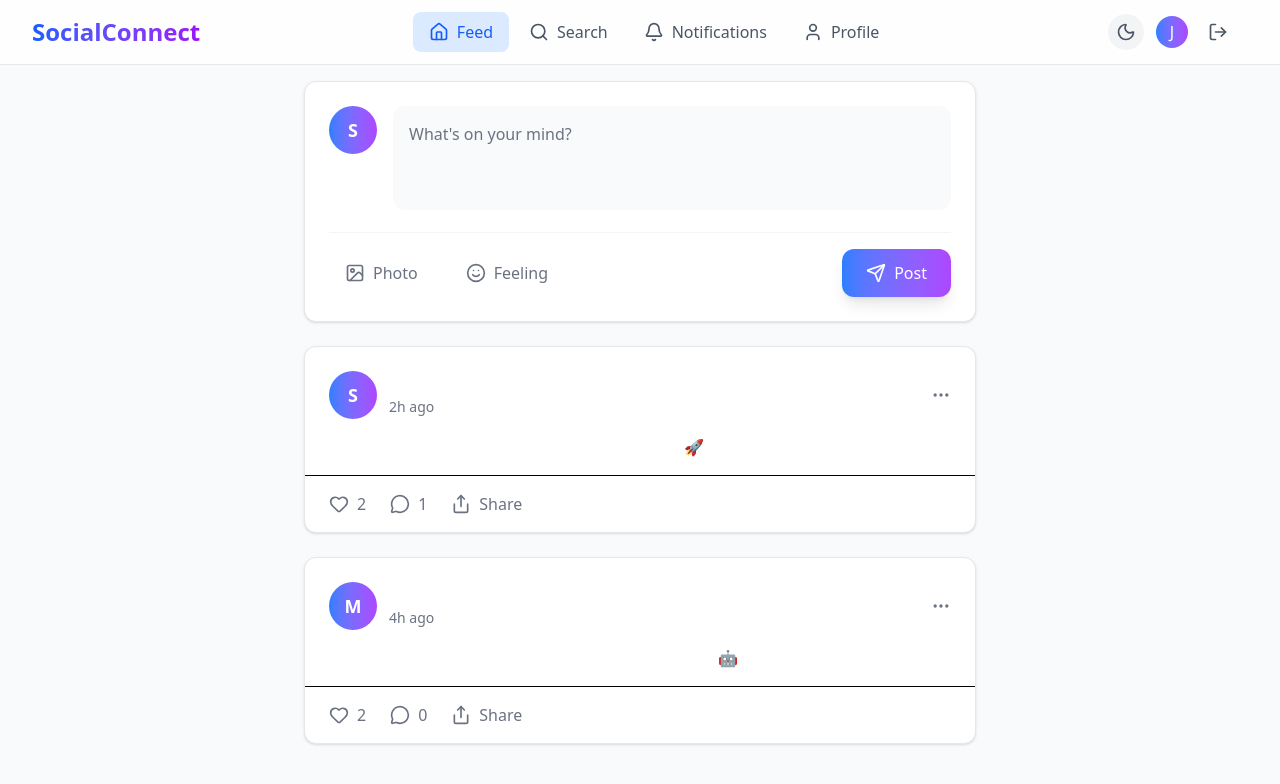
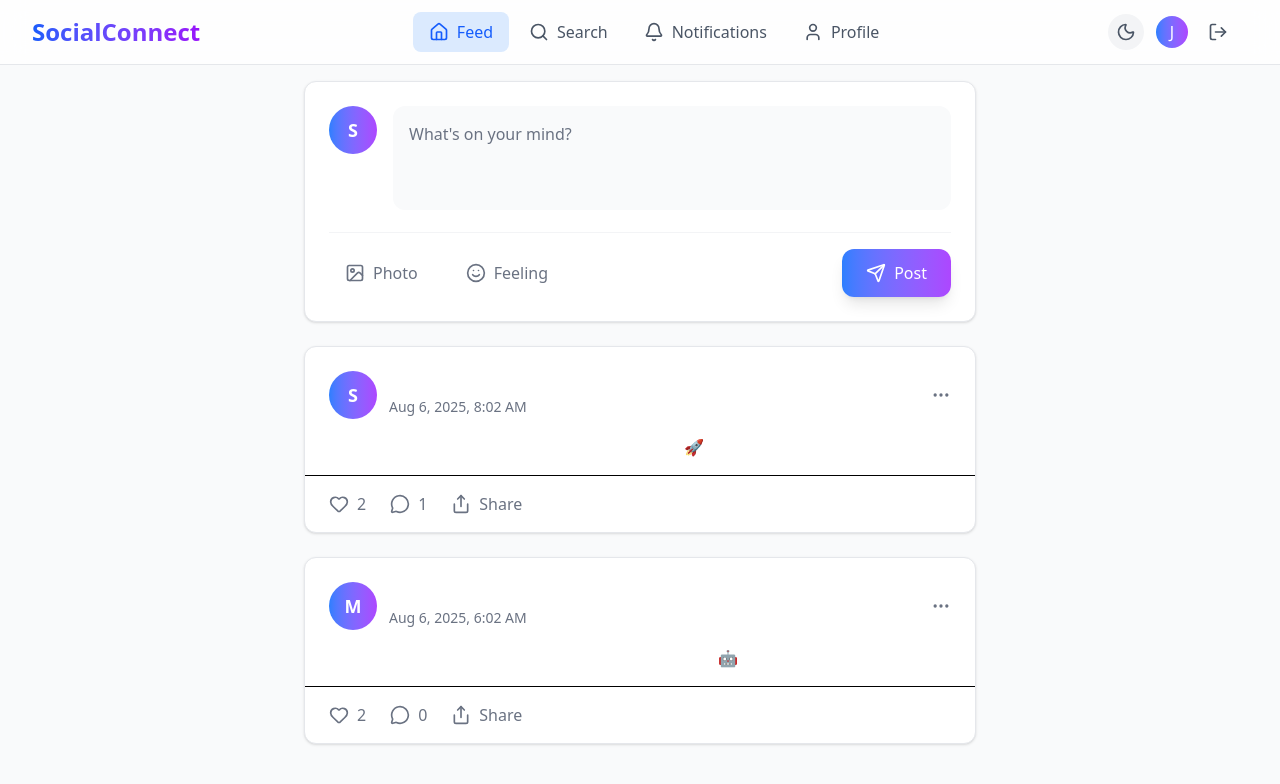
Before and after one commit to lakshay-tiwari/linStack, a React (Vite) app in the folder frontend/: page /home in a window 1280 px wide. Shown: the top 784 px of the page. Built offline with nearby package versions, Linux system fonts and the light colour scheme.

Commit message:
postCard add

```diff
--- a/frontend/src/components/Post/PostCard.tsx
+++ b/frontend/src/components/Post/PostCard.tsx
@@ -16,13 +16,16 @@ interface PostCardProps {
 export const PostCard: React.FC<PostCardProps> = ({ post }) => {
   const [showComments, setShowComments] = useState(false);
 
-  const formatTimeAgo = (dateString: string) => {
+  const formatFullDateTime = (dateString: string) => {
     const date = new Date(dateString);
-    const diff = Math.floor((Date.now() - date.getTime()) / 60000);
-    if (diff < 1) return "Just now";
-    if (diff < 60) return `${diff}m ago`;
-    if (diff < 1440) return `${Math.floor(diff / 60)}h ago`;
-    return `${Math.floor(diff / 1440)}d ago`;
+    return date.toLocaleString("en-US", {
+      month: "short", // Feb
+      day: "numeric", // 6
+      year: "numeric", // 2025
+      hour: "numeric", // 3
+      minute: "2-digit", // 45
+      hour12: true, // AM/PM format
+    });
   };
 
   return (
@@ -34,7 +37,7 @@ export const PostCard: React.FC<PostCardProps> = ({ post }) => {
           </div>
           <div className="text-white">
             <h3 className="font-semibold">{post.username}</h3>
-            <p className="text-sm text-gray-500">{formatTimeAgo(post.createdAt)}</p>
+            <p className="text-sm text-gray-500">{formatFullDateTime(post.createdAt)}</p>
           </div>
         </div>
         <MoreHorizontal className="w-5 h-5 text-gray-500" />
```
